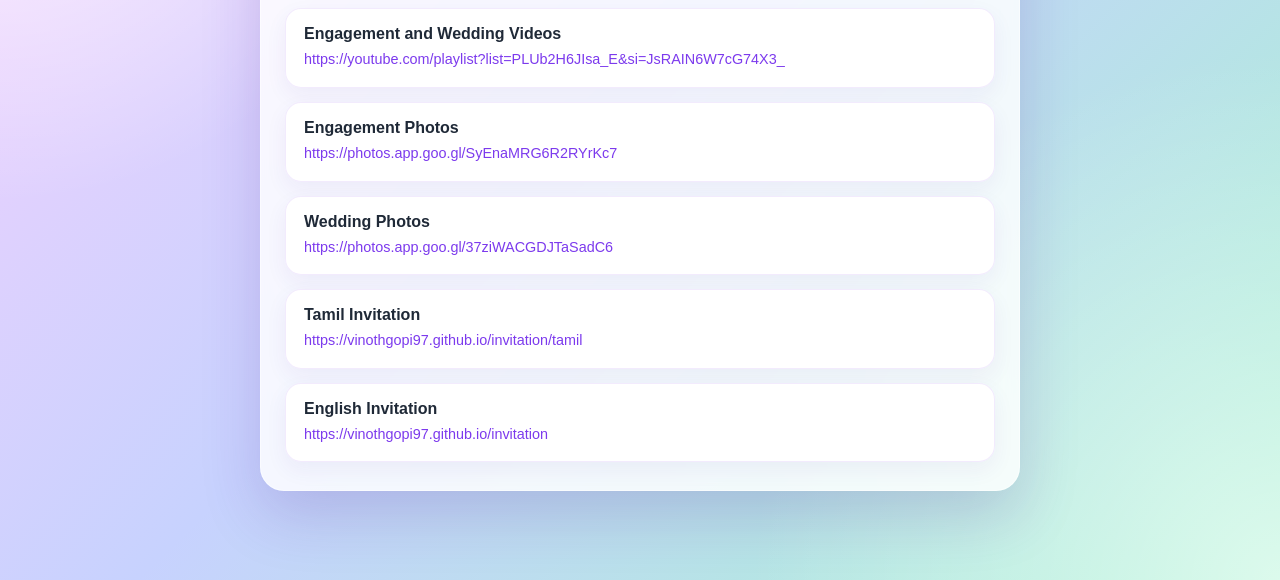
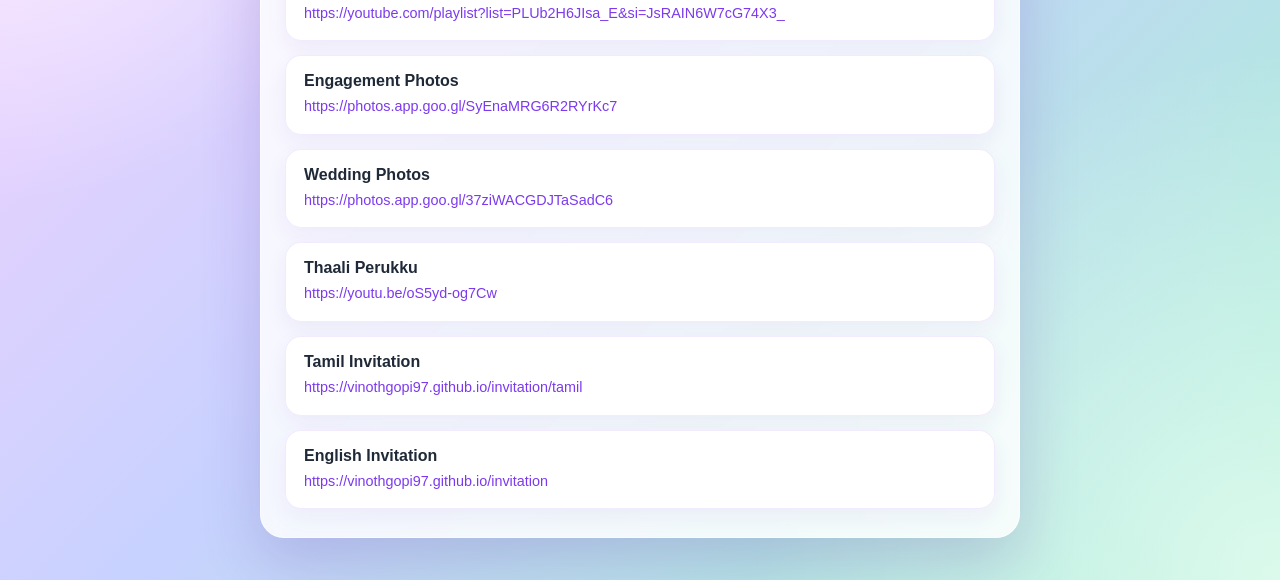
Before and after one commit to Vinothgopi97/links, a plain HTML site: page index.html in a window 1280 px wide. Shown: the part 220-800 px from the top of the page. Drawn offline with Linux system fonts and the light colour scheme.

Commit message:
Add link for Thaali Perukku video

```diff
--- a/index.html
+++ b/index.html
@@ -166,6 +166,12 @@
               <span class="link-url">https://photos.app.goo.gl/37ziWACGDJTaSadC6</span>
             </a>
           </li>
+            <li>
+            <a href="https://photos.app.goo.gl/37ziWACGDJTaSadC6" target="_blank" rel="noopener noreferrer">
+              <span class="link-title">Thaali Perukku</span>
+              <span class="link-url">https://youtu.be/oS5yd-og7Cw</span>
+            </a>
+          </li>
            <li>
             <a href="https://vinothgopi97.github.io/invitation/tamil" target="_blank" rel="noopener noreferrer">
               <span class="link-title">Tamil Invitation</span>
```
